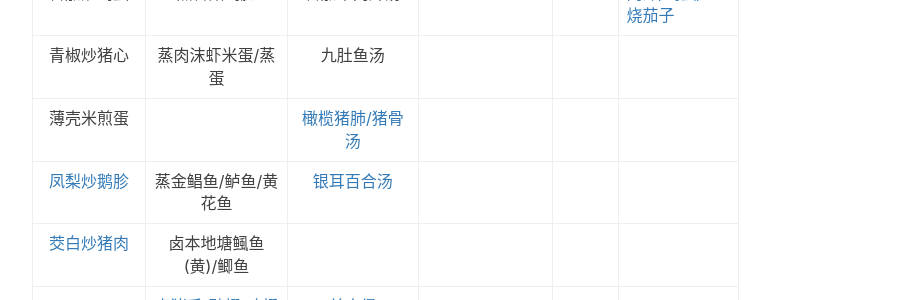
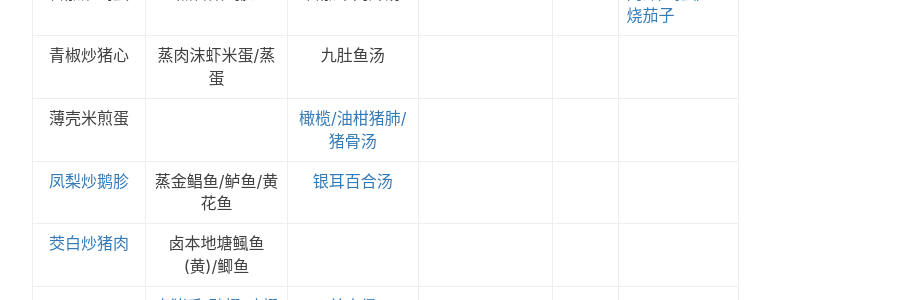
Before and after one commit to gumcstronger/gumcstronger.github.io, a Jekyll site: the page built from _posts/2022/2022-08-30-foodmenu.md, in a window 1280 px wide and 900 px high, scrolled down 1084 px. Shown: the part 152-452 px from the top of the window, without its empty margins (233-1142 px from the left). Built offline with Jekyll 4.4.1, drawn with Linux system fonts in a browser that asks for light colours; comment, search, counter and statistics services are not loaded.

Commit message:
Update 2022-08-30-foodmenu.md

```diff
--- a/_posts/2022/2022-08-30-foodmenu.md
+++ b/_posts/2022/2022-08-30-foodmenu.md
@@ -25,7 +25,7 @@ tags:
 |                                                                    苦瓜煎蛋                                                                    |                                                            蟹皇面蒸虾                                                            |                                                                                                                     秀珍菇肉沫汤                                                                                                                     |                                                                                                                                                |                                                                                                                                            | [金橙银杏](https://www.bilibili.com/video/BV1C3411d7bK/?spm_id_from=333.999.0.0&vd_source=d275a5754b2dab0482c8e3b3a18d1ace)                     |
 |                                                                   番茄炒鸡蛋                                                                   |                                                            蒸香菇鸡腿                                                            |                                                                                                                     番茄牛肉片汤                                                                                                                     |                                                                                                                                                |                                                                                                                                            | [肉沫/鸡蛋/红烧茄子](https://www.bilibili.com/video/BV1qU4y1R71m/?spm_id_from=333.999.0.0&vd_source=d275a5754b2dab0482c8e3b3a18d1ace)           |
 |                                                                   青椒炒猪心                                                                   |                                                        蒸肉沫虾米蛋/蒸蛋                                                        |                                                                                                                       九肚鱼汤                                                                                                                       |                                                                                                                                                |                                                                                                                                            |                                                                                                                                              |
-|                                                                   薄壳米煎蛋                                                                   |                                                                                                                                  |                                                                                 [橄榄猪肺/猪骨汤](https://www.bilibili.com/video/BV1Wr4y1v7vh/?spm_id_from=333.999.0.0)                                                                                 |                                                                                                                                                |                                                                                                                                            |                                                                                                                                              |
+|                                                                   薄壳米煎蛋                                                                   |                                                                                                                                  |                                                                              [橄榄/油柑猪肺/猪骨汤](https://www.bilibili.com/video/BV1Wr4y1v7vh/?spm_id_from=333.999.0.0)                                                                              |                                                                                                                                                |                                                                                                                                            |                                                                                                                                              |
 |           [凤梨炒鹅胗](https://www.bilibili.com/video/BV18F411M7WW/?spm_id_from=333.999.0.0&vd_source=d275a5754b2dab0482c8e3b3a18d1ace)           |                                                       蒸金鲳鱼/鲈鱼/黄花鱼                                                       |                                                                                 [银耳百合汤](https://space.bilibili.com/504143546/channel/collectiondetail?sid=798440)                                                                                 |                                                                                                                                                |                                                                                                                                            |                                                                                                                                              |
 |           [茭白炒猪肉](https://www.bilibili.com/video/BV11q4y1v7CL/?spm_id_from=333.999.0.0&vd_source=d275a5754b2dab0482c8e3b3a18d1ace)           |                                                      卤本地塘鲺鱼(黄)/鲫鱼                                                      |                                                                                                                                                                                                                                                      |                                                                                                                                                |                                                                                                                                            |                                                                                                                                              |
 |                                                                                                                                                | [卤猪手/鸭翅/鸡翅](https://www.bilibili.com/video/BV1h741127xb/?spm_id_from=333.999.0.0&vd_source=d275a5754b2dab0482c8e3b3a18d1ace) |                                                                [羊肉煲](https://www.bilibili.com/video/BV1Yq4y127fU/?spm_id_from=333.999.0.0&vd_source=d275a5754b2dab0482c8e3b3a18d1ace)                                                                |                                                                                                                                                |                                                                                                                                            |                                                                                                                                              |
```
